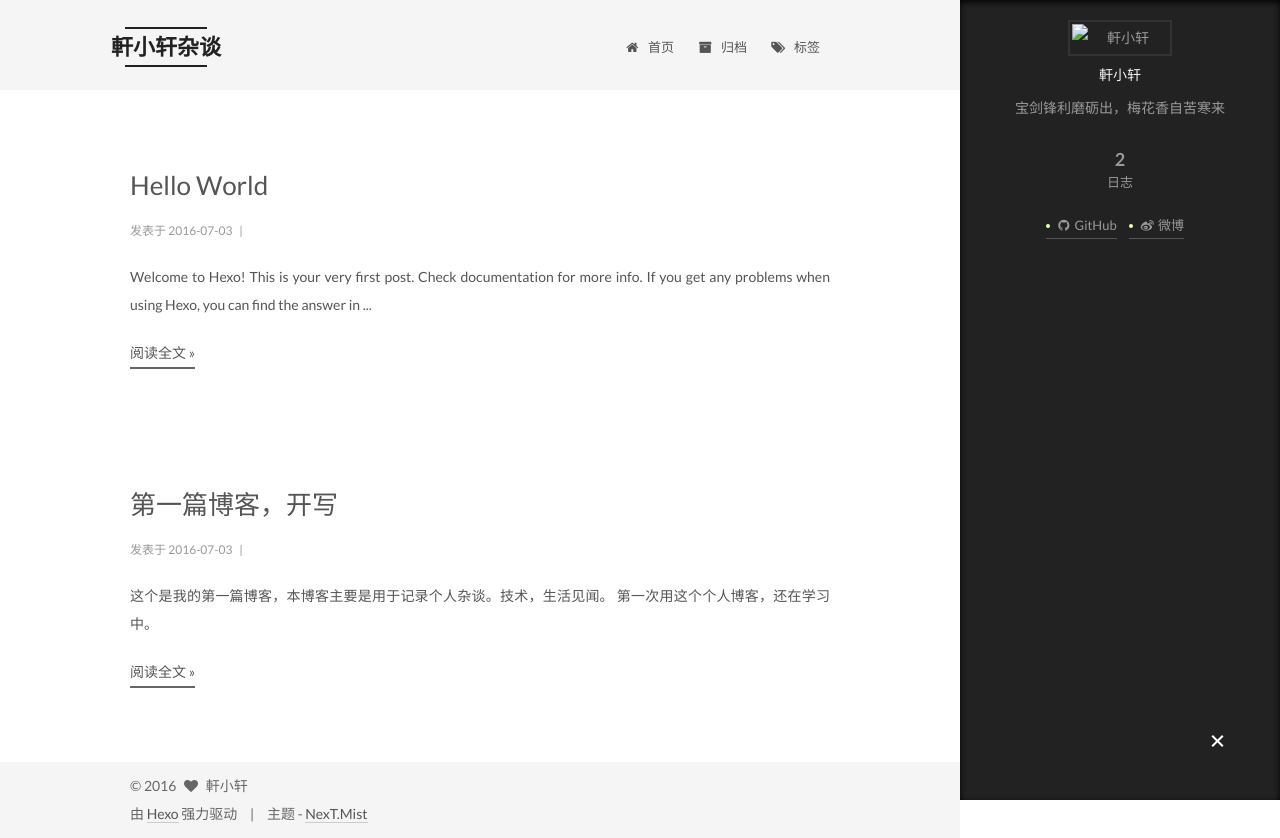
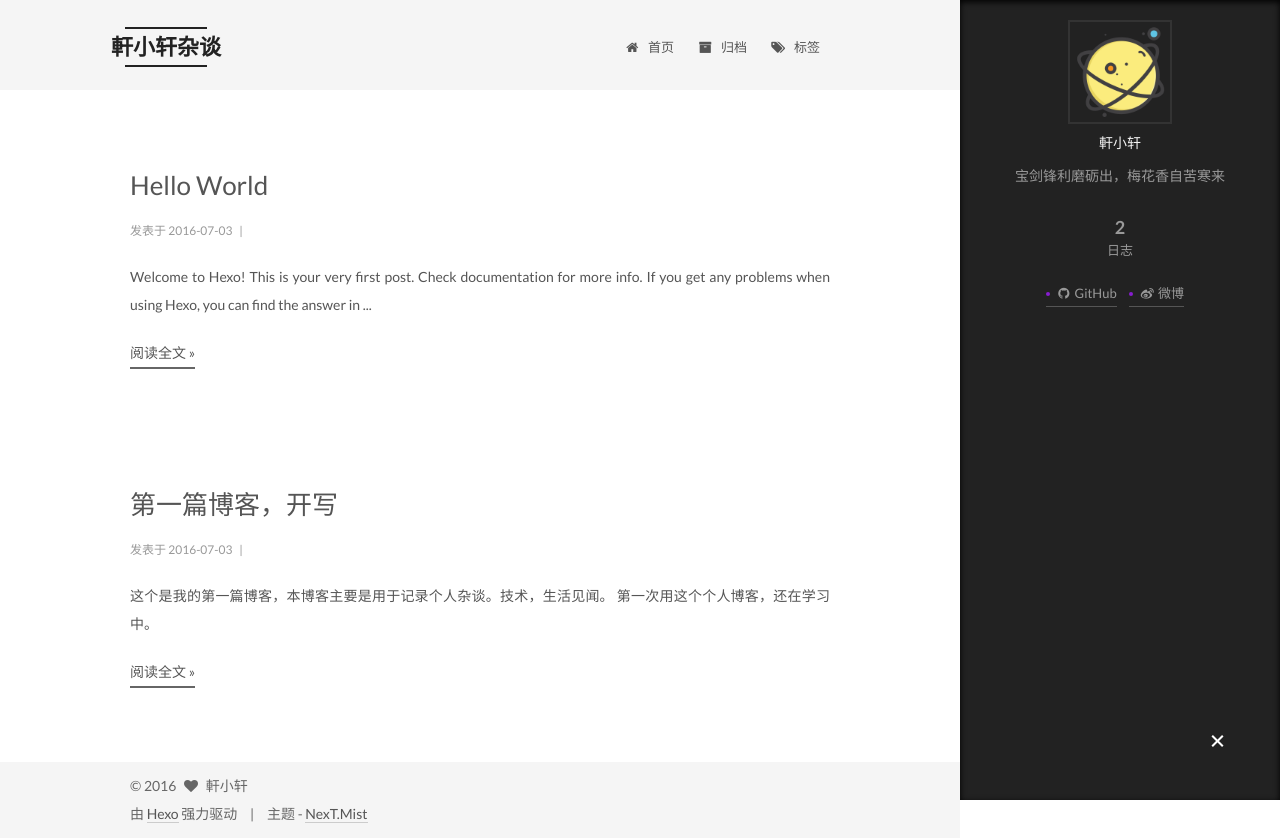
Before and after one commit to 09xuanjian/09xuanjian.github.io, a plain HTML site: page index.html in a window 1280 px wide. Drawn offline with Linux system fonts and the light colour scheme; a script that the page names is missing.

Commit message:
Site updated: 2016-07-03 20:50:11

```diff
--- a/css/main.css
+++ b/css/main.css
@@ -1548,7 +1548,7 @@ pre .javascript .function {
   width: 4px;
   height: 4px;
   border-radius: 50%;
-  background: #e8ffbe;
+  background: #871dd0;
 }
 .links-of-blogroll {
   font-size: 13px;
--- a/index.html
+++ b/index.html
@@ -464,7 +464,7 @@
       <section class="site-overview sidebar-panel  sidebar-panel-active ">
         <div class="site-author motion-element" itemprop="author" itemscope itemtype="http://schema.org/Person">
           <img class="site-author-image" itemprop="image"
-               src="/img/back.png"
+               src="/images/back.png"
                alt="軒小轩" />
           <p class="site-author-name" itemprop="name">軒小轩</p>
           <p class="site-description motion-element" itemprop="description">宝剑锋利磨砺出，梅花香自苦寒来</p>
```
Also changed, not shown: 2016/07/03/firstBlog/index.html (+1 -1 lines), 2016/07/03/hello-world/index.html (+1 -1 lines), archives/2016/07/index.html (+1 -1 lines), archives/2016/index.html (+1 -1 lines), archives/index.html (+1 -1 lines).
